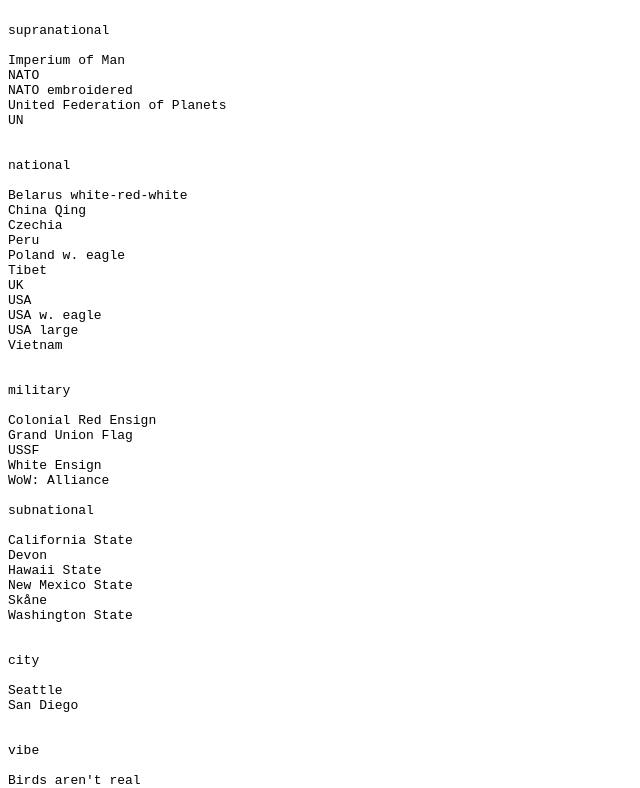
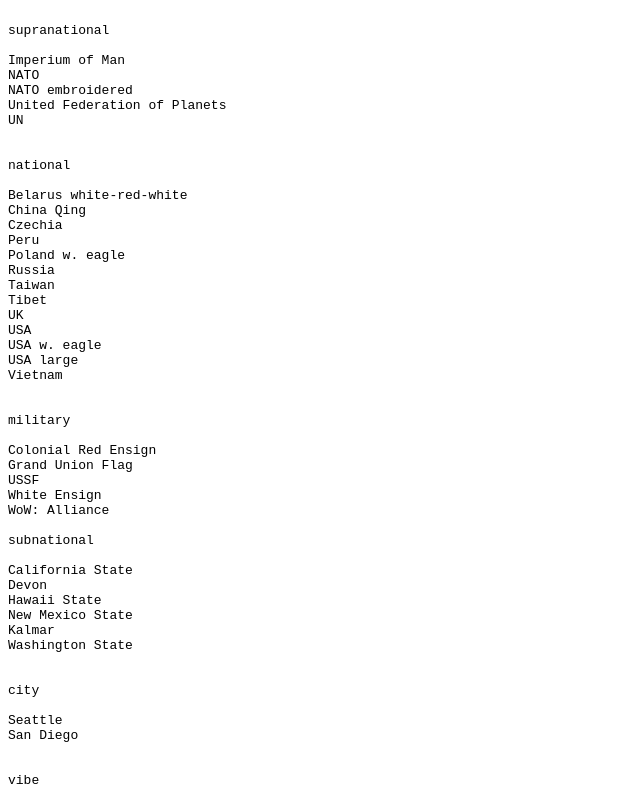
Before and after one commit to leondz/vexillomesse, a plain HTML site: page index.html in a window 1280 px wide. Shown: the top 788 px of the page, without its empty margins (0-640 px from the left). Drawn offline with Linux system fonts and the light colour scheme.

Commit message:
Update index.html

```diff
--- a/index.html
+++ b/index.html
@@ -16,6 +16,8 @@ China Qing
 Czechia
 Peru
 Poland w. eagle
+Russia
+Taiwan
 Tibet
 UK
 USA
@@ -38,7 +40,7 @@ California State
 Devon
 Hawaii State
 New Mexico State
-Skåne
+Kalmar
 Washington State
 
 
@@ -52,6 +54,7 @@ vibe
 
 Birds aren't real
 Climate temperatures
+Pirate office
 Science is real
 
 
```
